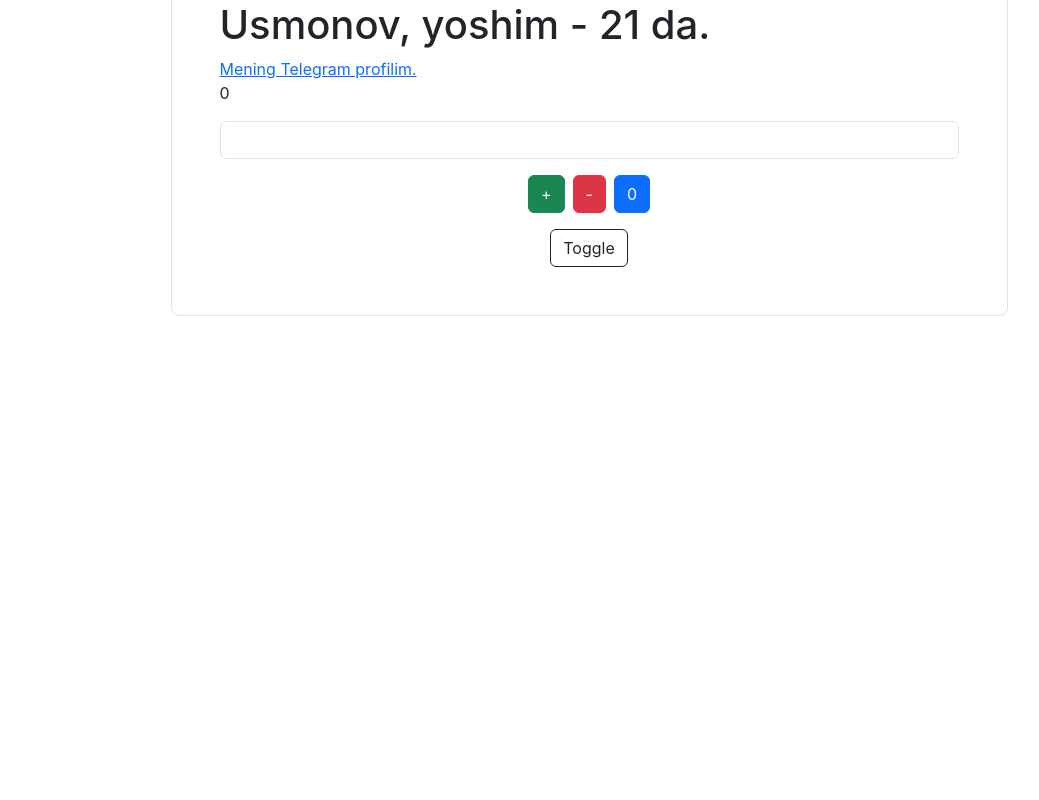
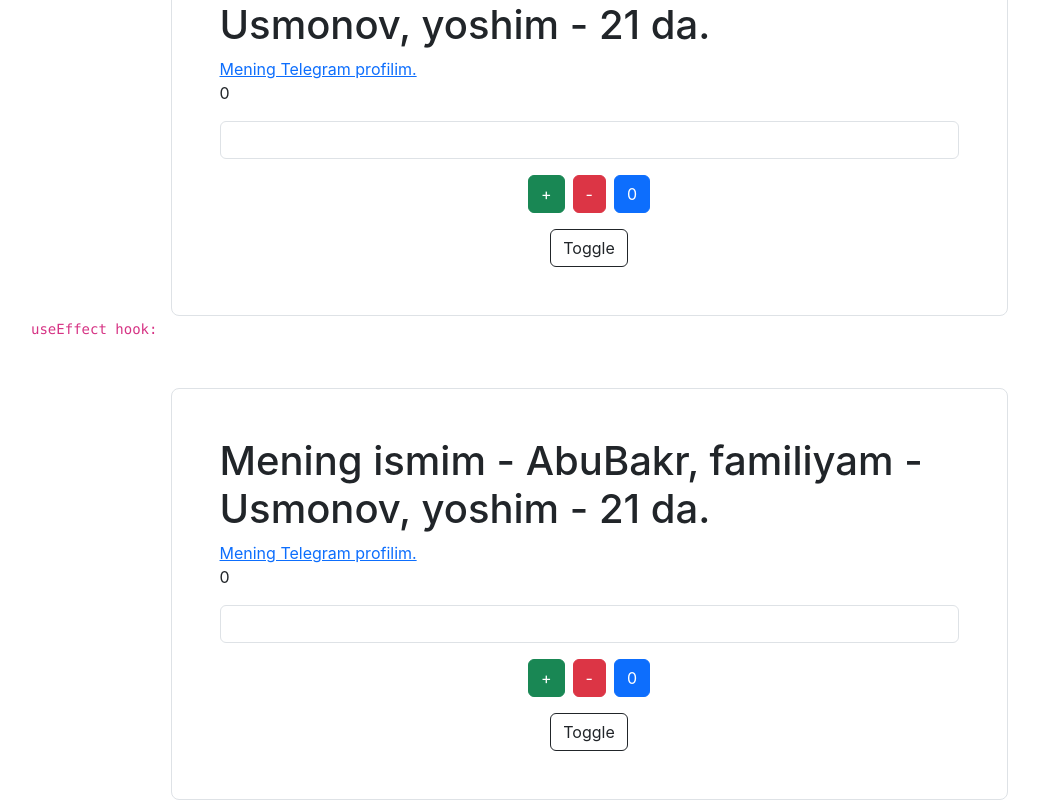
Before and after one commit to AkobirCoder/ReactJS-tutorial, a React (Create React App) app in the folder react-hooks-tutorial-app/: page / in a window 1280 px wide. Shown: the part 699-1499 px from the top of the page, without its empty margins (51-1090 px from the left). Before the commit the page ends 1015 px from the top, so only its background shows below. Built offline with nearby package versions, Linux system fonts and the light colour scheme.

Commit message:
./react-hooks-tutorial-app/src/components/app/App.jsx was updated'

```diff
--- a/react-hooks-tutorial-app/src/components/app/App.jsx
+++ b/react-hooks-tutorial-app/src/components/app/App.jsx
@@ -4,6 +4,7 @@ import { Fragment } from 'react/jsx-runtime';
 import './App.css';
 import State from '../state/State';
 import { useState } from 'react';
+import UserSecond from '../hooks/UseEffectHook';
 
 const App = () => {
     const [isDisplay, setIsDisplay] = useState(true);
@@ -14,6 +15,7 @@ const App = () => {
 
     return (
         <Fragment>
+            {/* useState hook: */}
             <User firstName={"Akobir"} lastName={"Usmonov"} link={"https://t.me/c_s_p0308"} login={"Login"} />
 
             {/* Lifecycle method: */}
@@ -23,6 +25,9 @@ const App = () => {
                 ? <State firstName={"Azizbek"} lastName={"Usmonov"} link={"https://t.me/c_s_p0308"} login={"Login"} />
                 : null
             }
+
+            {/* useEffect hook: */}
+            <UserSecond firstName={"AbuBakr"} lastName={"Usmonov"} link={"https://t.me/c_s_p0308"} login={"Login"} />
         </Fragment>
     );
 }
```
